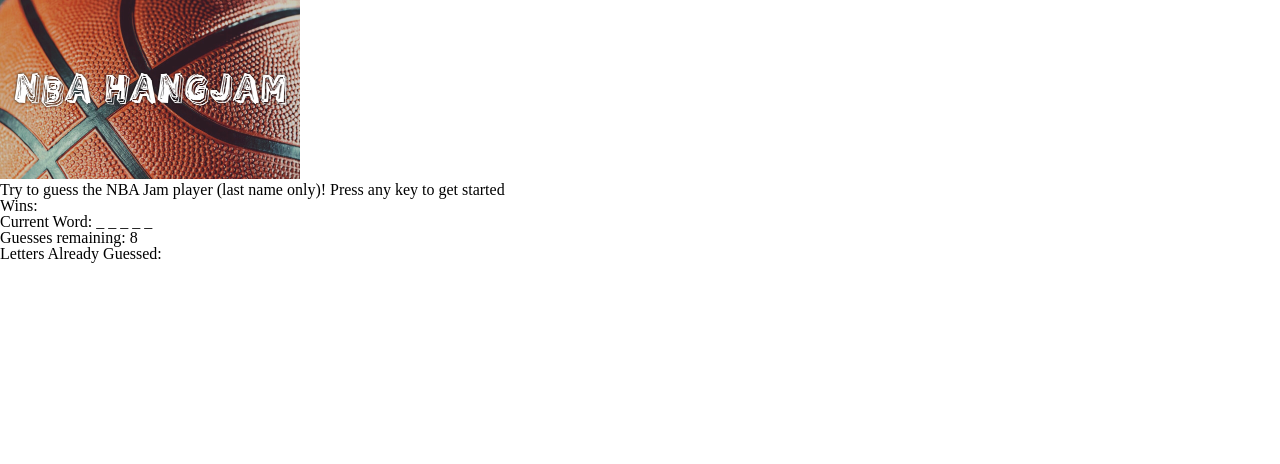
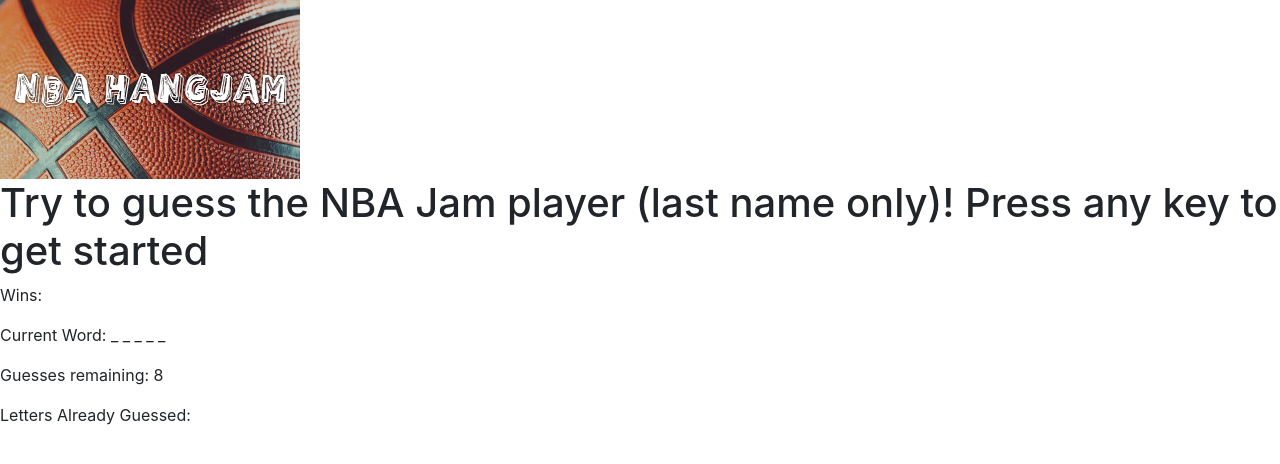
Before and after one commit to jskim25/Hangman-Game, a plain HTML site: page index.html in a window 1280 px wide. Drawn offline with nearby package versions, Linux system fonts and the light colour scheme.

Commit message:
few minor edits

```diff
--- a/index.html
+++ b/index.html
@@ -5,7 +5,7 @@
     <meta name="viewport" content="width=device-width, initial-scale=1.0">
     <meta http-equiv="X-UA-Compatible" content="ie=edge">
     <title>JS Hangman Game</title>
-    <link rel="stylesheet" type="text/css" href="./assets/css/reset.css">
+    <link rel="stylesheet" href="https://maxcdn.bootstrapcdn.com/bootstrap/4.0.0/css/bootstrap.min.css" integrity="sha384-Gn5384xqQ1aoWXA+058RXPxPg6fy4IWvTNh0E263XmFcJlSAwiGgFAW/dAiS6JXm" crossorigin="anonymous">
     <link rel="stylesheet" type="text/css" href="./assets/css/style.css">
 </head>
 <body>
@@ -22,6 +22,7 @@
     <p>Guesses remaining: <span id="guesses-left"></span></p>
     <p>Letters Already Guessed: <span id="wrong-guesses"></span></p>
 
+    <script defer src="https://use.fontawesome.com/releases/v5.0.8/js/all.js"></script>
     <script src="./assets/javascript/game.js"></script>
 </body>
 </html>
```
